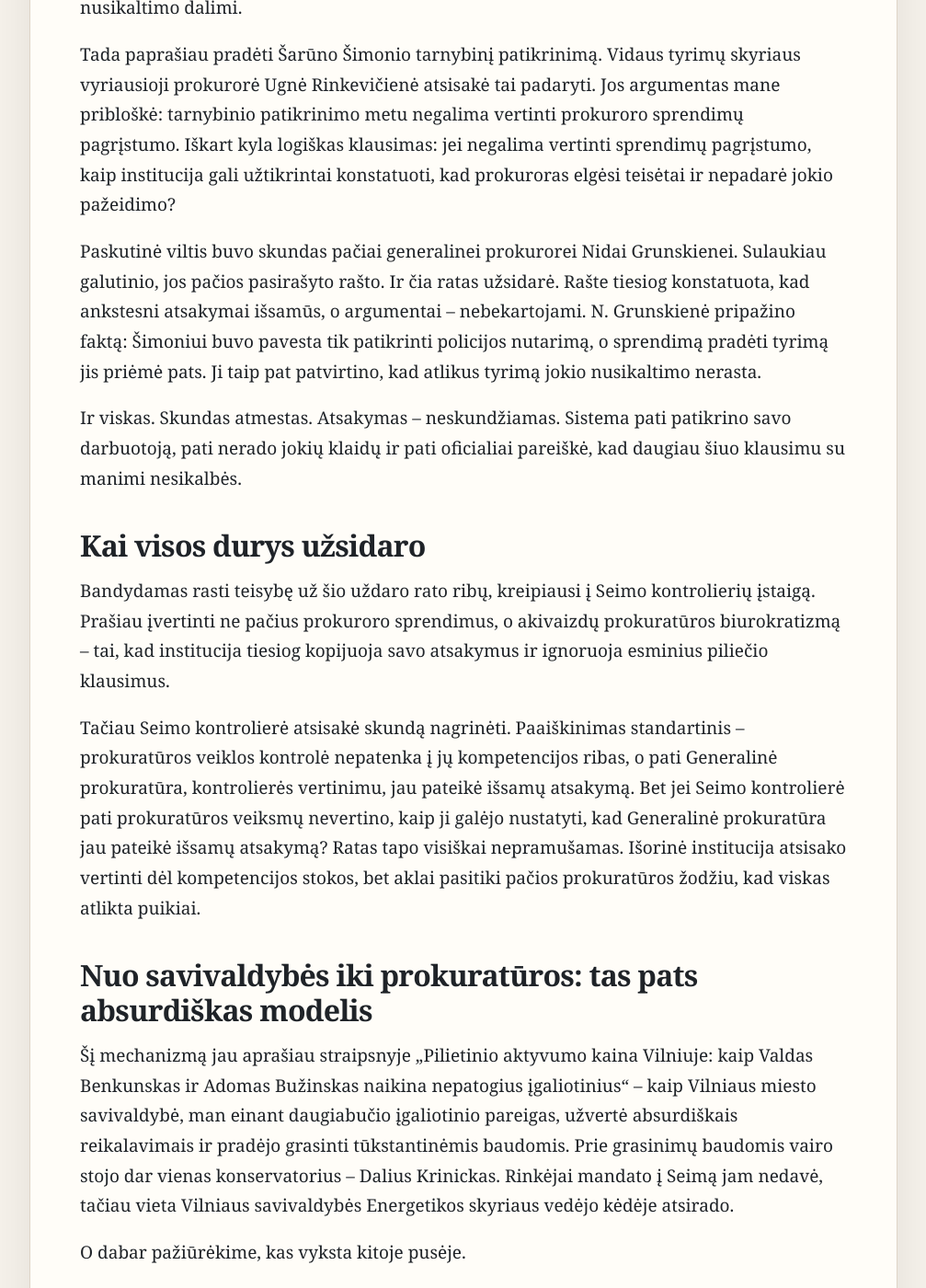
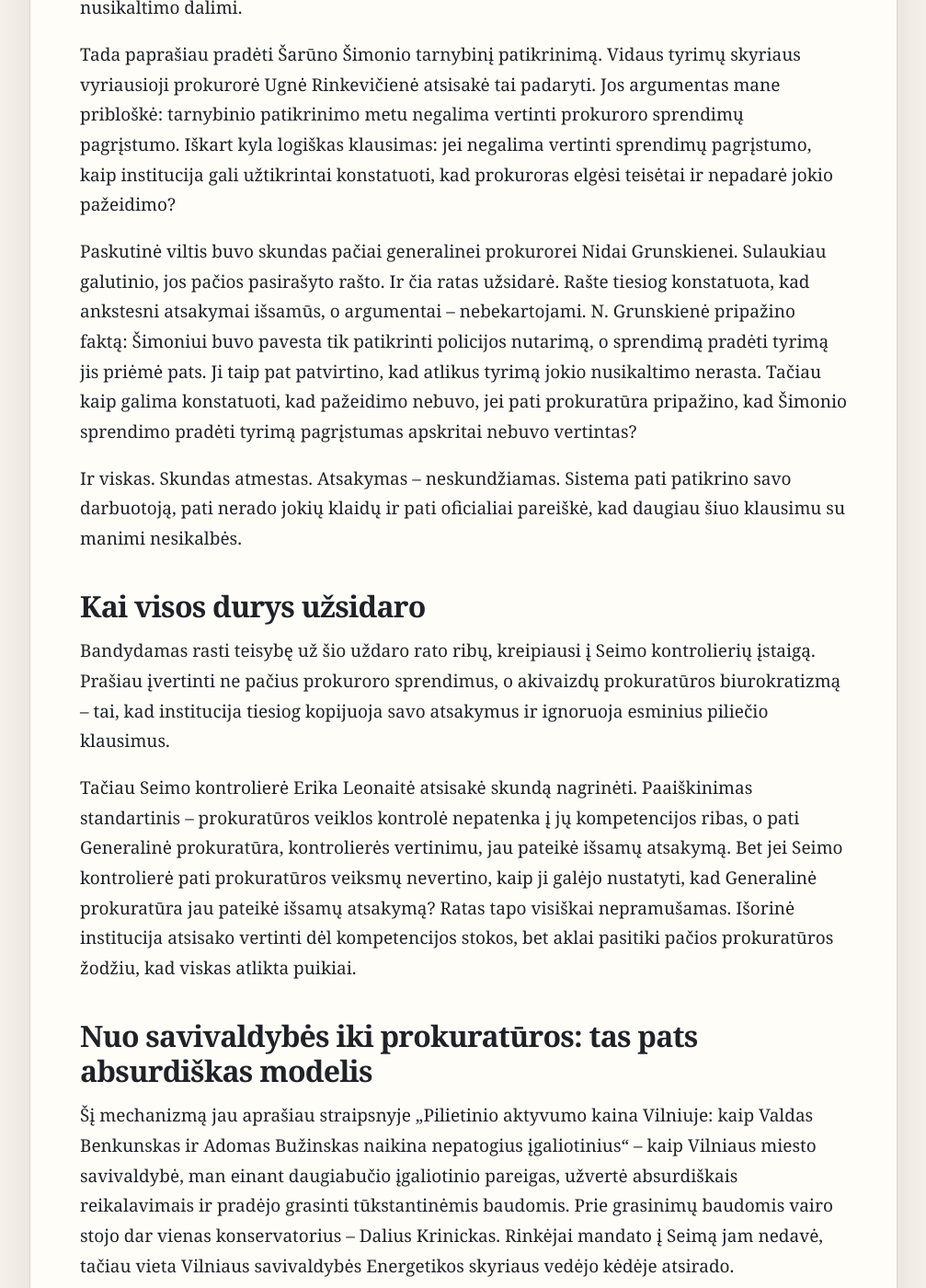
Before and after one commit to evkanas/evkanas.github.io, a Jekyll site: the page built from daugiabucio-igaliotinio-uzrasai/prokuratura/uab-prokuratura-bendruomenes-gynimas.md, in a window 1280 px wide and 1400 px high, scrolled down 3704 px. Shown: the whole window at 92% size, without its empty margins (136-1143 px from the left). Built offline with Jekyll 4.4.1, drawn with Linux system fonts in a browser that asks for light colours; comment, search, counter and statistics services are not loaded; some of the changed text lies outside the part shown.

```diff
--- a/daugiabucio-igaliotinio-uzrasai/prokuratura/uab-prokuratura-bendruomenes-gynimas.md
+++ b/daugiabucio-igaliotinio-uzrasai/prokuratura/uab-prokuratura-bendruomenes-gynimas.md
@@ -152,7 +152,7 @@
 
 Tada paprašiau pradėti Šarūno Šimonio tarnybinį patikrinimą. Vidaus tyrimų skyriaus vyriausioji prokurorė Ugnė Rinkevičienė atsisakė tai padaryti. Jos argumentas mane pribloškė: tarnybinio patikrinimo metu negalima vertinti prokuroro sprendimų pagrįstumo. Iškart kyla logiškas klausimas: jei negalima vertinti sprendimų pagrįstumo, kaip institucija gali užtikrintai konstatuoti, kad prokuroras elgėsi teisėtai ir nepadarė jokio pažeidimo?
 
-Paskutinė viltis buvo skundas pačiai generalinei prokurorei Nidai Grunskienei. Sulaukiau galutinio, jos pačios pasirašyto rašto. Ir čia ratas užsidarė. Rašte tiesiog konstatuota, kad ankstesni atsakymai išsamūs, o argumentai – nebekartojami. N. Grunskienė pripažino faktą: Šimoniui buvo pavesta tik patikrinti policijos nutarimą, o sprendimą pradėti tyrimą jis priėmė pats. Ji taip pat patvirtino, kad atlikus tyrimą jokio nusikaltimo nerasta.
+Paskutinė viltis buvo skundas pačiai generalinei prokurorei Nidai Grunskienei. Sulaukiau galutinio, jos pačios pasirašyto rašto. Ir čia ratas užsidarė. Rašte tiesiog konstatuota, kad ankstesni atsakymai išsamūs, o argumentai – nebekartojami. N. Grunskienė pripažino faktą: Šimoniui buvo pavesta tik patikrinti policijos nutarimą, o sprendimą pradėti tyrimą jis priėmė pats. Ji taip pat patvirtino, kad atlikus tyrimą jokio nusikaltimo nerasta. Tačiau kaip galima konstatuoti, kad pažeidimo nebuvo, jei pati prokuratūra pripažino, kad Šimonio sprendimo pradėti tyrimą pagrįstumas apskritai nebuvo vertintas?
 
 Ir viskas. Skundas atmestas. Atsakymas – neskundžiamas. Sistema pati patikrino savo darbuotoją, pati nerado jokių klaidų ir pati oficialiai pareiškė, kad daugiau šiuo klausimu su manimi nesikalbės.
 
@@ -160,17 +160,17 @@
 
 Bandydamas rasti teisybę už šio uždaro rato ribų, kreipiausi į Seimo kontrolierių įstaigą. Prašiau įvertinti ne pačius prokuroro sprendimus, o akivaizdų prokuratūros biurokratizmą – tai, kad institucija tiesiog kopijuoja savo atsakymus ir ignoruoja esminius piliečio klausimus.
 
-Tačiau Seimo kontrolierė atsisakė skundą nagrinėti. Paaiškinimas standartinis – prokuratūros veiklos kontrolė nepatenka į jų kompetencijos ribas, o pati Generalinė prokuratūra, kontrolierės vertinimu, jau pateikė išsamų atsakymą. Bet jei Seimo kontrolierė pati prokuratūros veiksmų nevertino, kaip ji galėjo nustatyti, kad Generalinė prokuratūra jau pateikė išsamų atsakymą? Ratas tapo visiškai nepramušamas. Išorinė institucija atsisako vertinti dėl kompetencijos stokos, bet aklai pasitiki pačios prokuratūros žodžiu, kad viskas atlikta puikiai.
+Tačiau Seimo kontrolierė Erika Leonaitė atsisakė skundą nagrinėti. Paaiškinimas standartinis – prokuratūros veiklos kontrolė nepatenka į jų kompetencijos ribas, o pati Generalinė prokuratūra, kontrolierės vertinimu, jau pateikė išsamų atsakymą. Bet jei Seimo kontrolierė pati prokuratūros veiksmų nevertino, kaip ji galėjo nustatyti, kad Generalinė prokuratūra jau pateikė išsamų atsakymą? Ratas tapo visiškai nepramušamas. Išorinė institucija atsisako vertinti dėl kompetencijos stokos, bet aklai pasitiki pačios prokuratūros žodžiu, kad viskas atlikta puikiai.
 
 ## Nuo savivaldybės iki prokuratūros: tas pats absurdiškas modelis
 
 Šį mechanizmą jau aprašiau straipsnyje „Pilietinio aktyvumo kaina Vilniuje: kaip Valdas Benkunskas ir Adomas Bužinskas naikina nepatogius įgaliotinius“ – kaip Vilniaus miesto savivaldybė, man einant daugiabučio įgaliotinio pareigas, užvertė absurdiškais reikalavimais ir pradėjo grasinti tūkstantinėmis baudomis. Prie grasinimų baudomis vairo stojo dar vienas konservatorius – Dalius Krinickas. Rinkėjai mandato į Seimą jam nedavė, tačiau vieta Vilniaus savivaldybės Energetikos skyriaus vedėjo kėdėje atsirado.
 
-O dabar pažiūrėkime, kas vyksta kitoje pusėje.
-
 Namui galioja garantija. „Citus“ privalo sutvarkyti bėgantį vandenį, statybos broką ir kitus garantinius defektus. Gyventojai viską fiksuoja, rašo, reikalauja, primena. Bet „Citus“ dėl to niekas tūkstantinėmis baudomis nemojuoja.
 
 Užtat man – prašom.
+
+Vienoje pusėje – konservatorių valdoma Vilniaus savivaldybė. Kitoje – Generalinė prokuratūra, kurios vadovė į postą pasodinta gavus tų pačių konservatorių Seimo palaiminimą. O per vidurį lieka pilietis, kuris viena ranka turi gintis nuo tų pačių konservatorių žmonių savivaldybėje ir prokuratūros viršūnėje, o kita – reikalauti, kad stambus NT vystytojas pagaliau sutvarkytų savo paliktą broką. Kai visos svirtys vienų rankose, gintis tenka vienam.
 
 Nauji reikalavimai, nauji terminai, nauji grasinimai baudomis. Ir visa tai žmogui, kuris daro vieną dalyką – reikalauja, kad vystytojas pagaliau sutvarkytų tai, ką privalo sutvarkyti.
 
```
